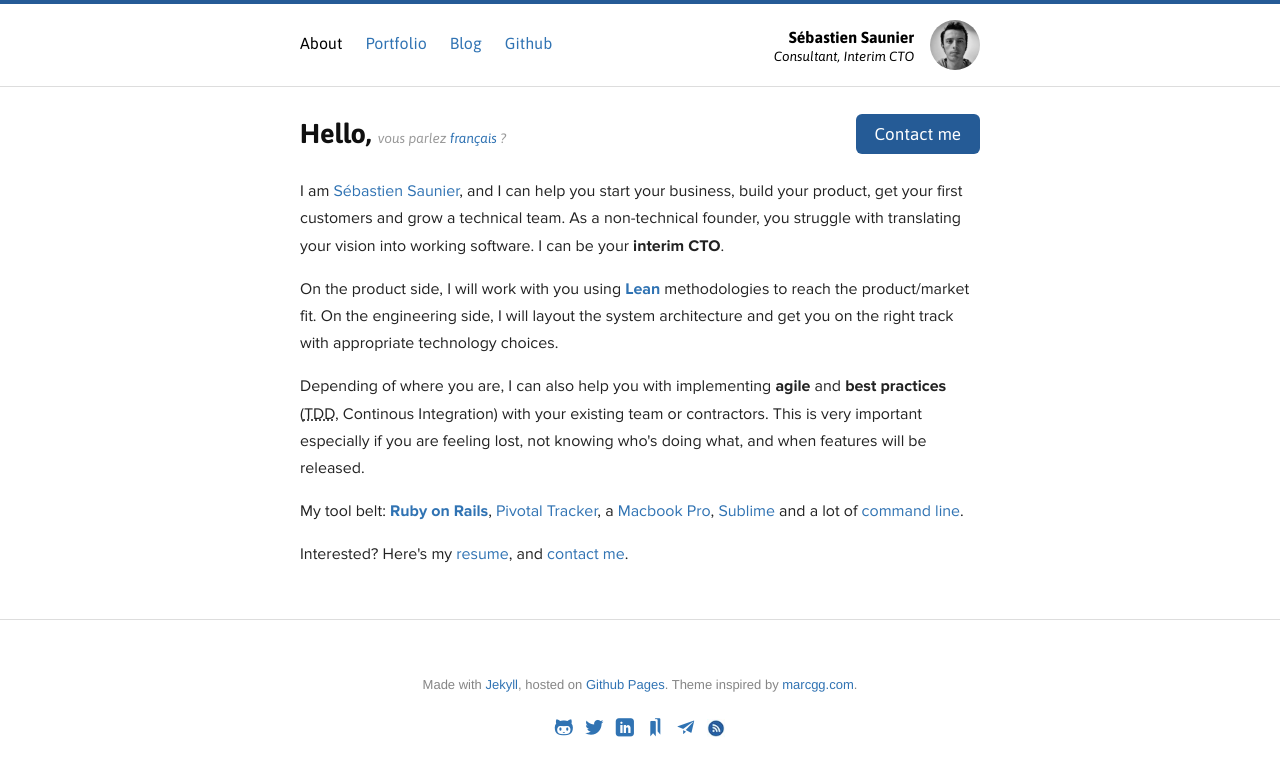
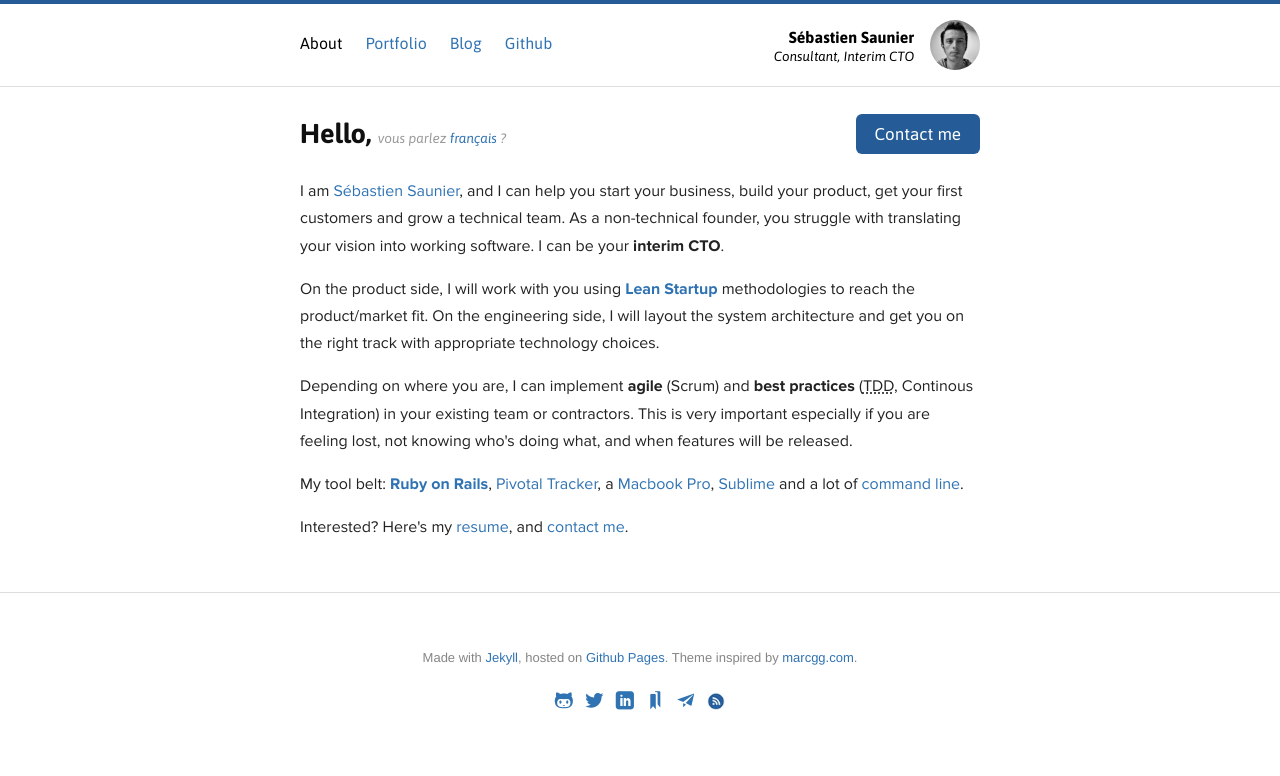
Before and after one commit to ssaunier/ssaunier.github.io, a Jekyll site: the page built from index.html, in a window 1280 px wide. Shown: the top 776 px of the page. Built offline with Jekyll 4.4.1, drawn with Linux system fonts in a browser that asks for light colours.

Commit message:
Victor's comments

```diff
--- a/fr/index.html
+++ b/fr/index.html
@@ -24,14 +24,14 @@ description: Sébastien Saunier aide les fondateurs non technique pour créer le
 
   <p>
     Côté produit, nous travaillerons en utilisant la méthodologie
-    <strong><a href="hhttp://www.amazon.fr/Lean-start-up-Eric-Ries/dp/2744065080">Lean</a></strong>
+    <strong><a href="hhttp://www.amazon.fr/Lean-start-up-Eric-Ries/dp/2744065080">Lean Startup</a></strong>
     pour atteindre le <em>product/market fit</em>. Sur le plan technique, je mettrais
     en place l'architecture et choisirais les technologies approprées pour le projet.
   </p>
 
   <p>
-    En fonction de votre avancement, je peux vous aider à mettre en place
-    <strong>agile</strong> au sein de votre équipe de développement, ainsi que
+    En fonction de votre avancement, je peux mettre en place une méthodologie
+    <strong>agile</strong> (Scrum) au sein de votre équipe de développement, ainsi que
     les <strong>bonnes pratiques</strong>
     <em>(<acronym title="Test-Driven Development">TDD</acronym>, Continous Integration)</em>.
     Si en tant que manager vous êtes frustrés, que vous n'avez pas une bonne vision
--- a/index.html
+++ b/index.html
@@ -26,13 +26,13 @@ description: Sébastien Saunier helps non-technical founders start business, bui
   </p>
 
   <p>
-    On the product side, I will work with you using <strong><a href="http://theleanstartup.com/">Lean</a></strong> methodologies to reach the product/market fit. On the engineering side, I will layout
+    On the product side, I will work with you using <strong><a href="http://theleanstartup.com/">Lean Startup</a></strong> methodologies to reach the product/market fit. On the engineering side, I will layout
     the system architecture and get you on the right track with appropriate technology choices.
   </p>
 
   <p>
-    Depending of where you are, I can also help you with implementing <strong>agile</strong>
-    and <strong>best practices</strong> (<acronym title="Test-Driven Development">TDD</acronym>, Continous Integration) with your existing team or contractors. This is very important especially if you
+    Depending on where you are, I can implement <strong>agile</strong> (Scrum)
+    and <strong>best practices</strong> (<acronym title="Test-Driven Development">TDD</acronym>, Continous Integration) in your existing team or contractors. This is very important especially if you
     are feeling lost, not knowing who's doing what, and when features will be released.
   </p>
 
```
